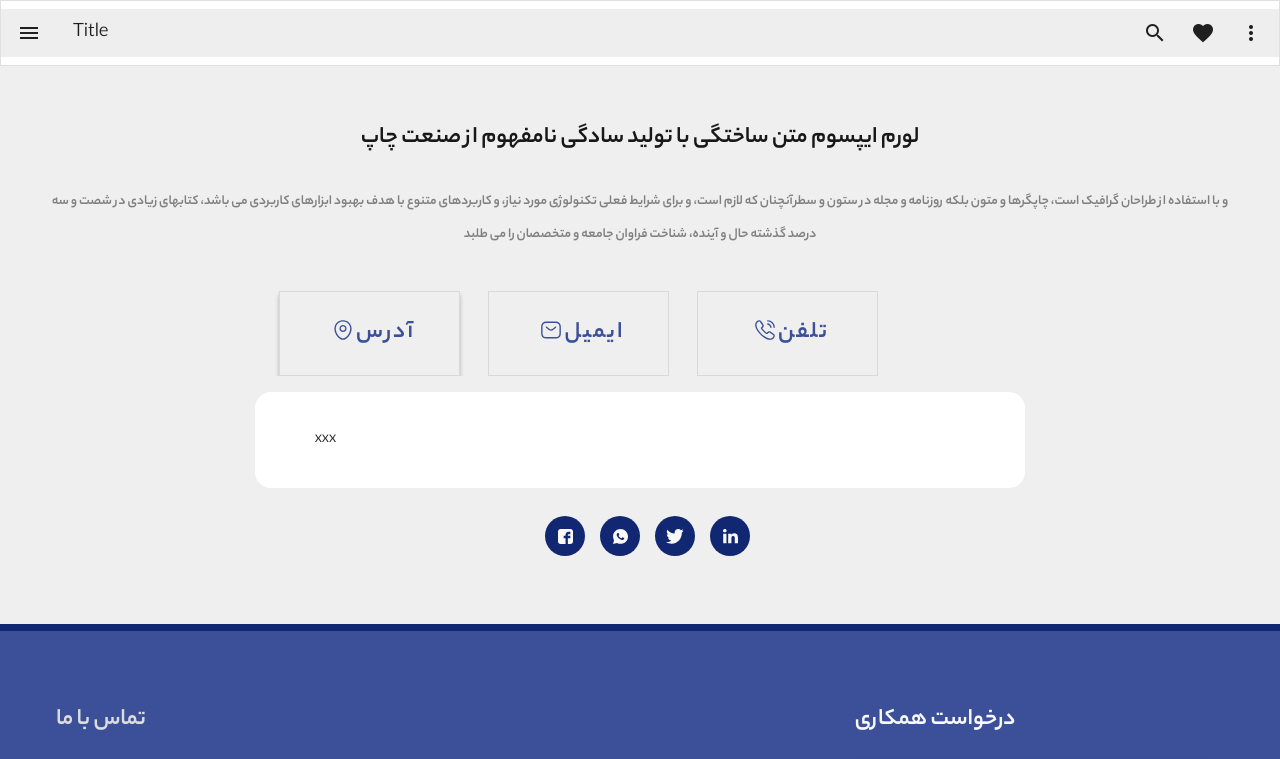
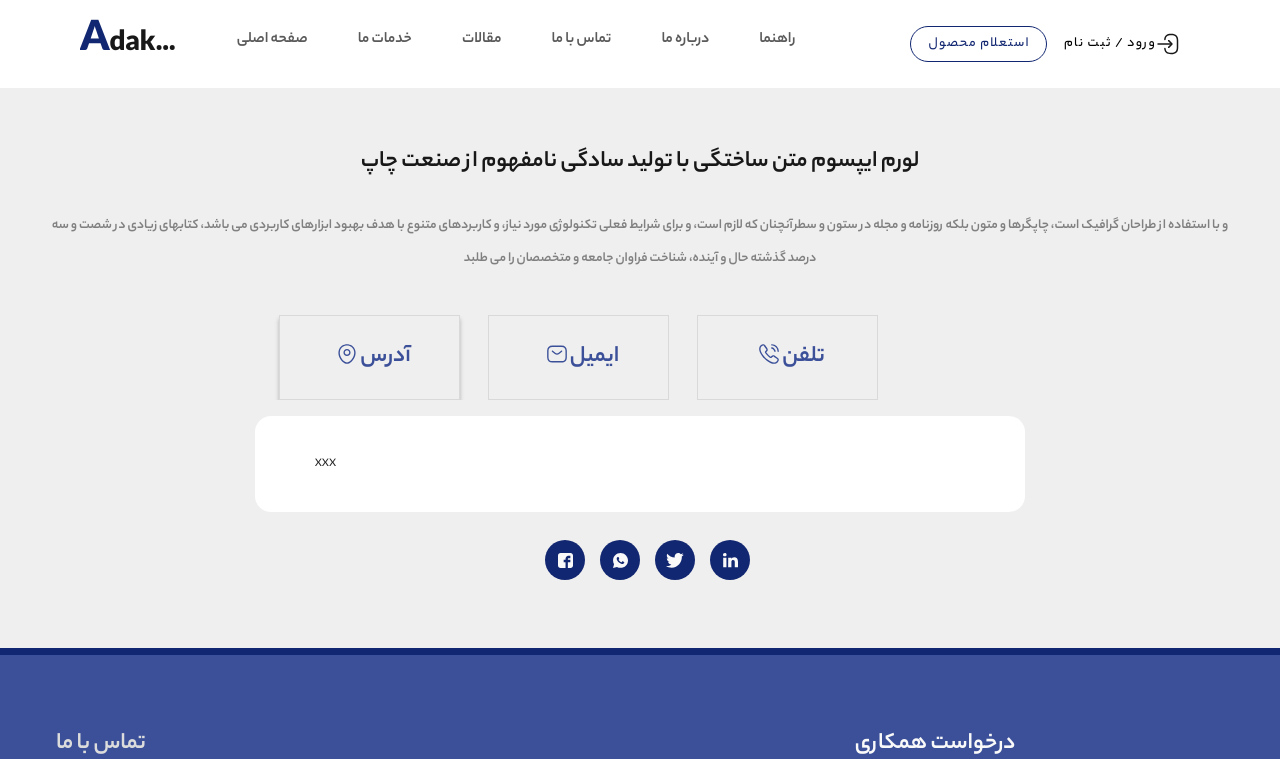
Before and after one commit to maedekaboli/adak, a Vue app: page /contactUs in a window 1280 px wide. Shown: the top 759 px of the page. Built offline with nearby package versions, Linux system fonts and the light colour scheme.

Commit message:
navbar responsive is almost done

```diff
--- /dev/null
+++ b/src/assets/main.scss
@@ -0,0 +1,8 @@
+#app {
+  width: 100%;
+  box-sizing: border-box;
+}
+
+.dir-rtl {
+  direction: rtl;
+}
--- a/src/main.js
+++ b/src/main.js
@@ -3,6 +3,7 @@ import './style.css'
 import App from './App.vue'
 import router from './routes/index'
 import "../src/assets/font/stylesheet.css"
+import "../src/assets/main.scss"
 
 // Vuetify
 import 'vuetify/styles'
--- a/src/views/contact/ContactUs.vue
+++ b/src/views/contact/ContactUs.vue
@@ -88,6 +88,7 @@ const tabItems = ref([
         font-weight: 700;
         font-size: 24px;
         line-height: 37px;
+        letter-spacing: normal;
 
         .v-btn__content {
             color: #3B5099;
--- a/src/views/layout/TheFooter.vue
+++ b/src/views/layout/TheFooter.vue
@@ -122,7 +122,7 @@ const contactUs = ref([
         justify-content: center;
         font-weight: 500;
         font-size: 14px;
-        width: 100vw;
+        width: 100%;
         line-height: 22px;
         text-align: right;
         color: #373C3F;
--- a/src/views/layout/TheNavbar.vue
+++ b/src/views/layout/TheNavbar.vue
@@ -1,23 +1,106 @@
+<script setup>
+import { ref } from 'vue'
+
+const navItems = ref([
+    { title: 'صفحه اصلی', path: '/' },
+    { title: 'خدمات ما', path: '/' },
+    { title: 'مقالات', path: '/blog' },
+    { title: 'تماس با ما', path: '/contactUs' },
+    { title: 'درباره ما', path: '/aboutUs' },
+    { title: 'راهنما', path: '/' },
+
+])
+</script>
+
 <template>
-    <v-app-bar flat absolute border>
-        <v-toolbar density="compact">
-            <v-app-bar-nav-icon></v-app-bar-nav-icon>
+    <div class="TheNavbar">
+        <v-app-bar flat height="88">
+            <v-toolbar absolute color="white" density="compact" height="88">
+                <v-container class="d-flex align-center mx-md-16 mx-auto">
+                    <v-menu width="100%" transition="slide-y-transition">
+                        <template v-slot:activator="{ props }">
+                            <v-app-bar-nav-icon v-bind="props" class="d-md-none d-block"></v-app-bar-nav-icon>
+                        </template>
 
-            <v-toolbar-title>Title</v-toolbar-title>
+                        <v-list>
+                            <RouterLink v-for="(item, i) in navItems" :key="i" :to="item.path" custom v-slot="{ navigate }">
+                                <v-list-item class="dir-rtl" @click="navigate" role="link">
+                                    <v-list-item-title>{{ item.title }}</v-list-item-title>
+                                </v-list-item>
+                            </RouterLink>
+                            <v-list-item class="dir-rtl">
+                                <v-btn variant="outlined" rounded="xl" color="#122771">
+                                    استعلام محصول
+                                </v-btn>
+                            </v-list-item>
+                        </v-list>
+                    </v-menu>
 
-            <v-spacer></v-spacer>
+                    <v-toolbar-title class="text-md-right text-center">Adakmarin</v-toolbar-title>
 
-            <v-btn icon>
-                <v-icon>mdi-magnify</v-icon>
-            </v-btn>
+                    <ul class="navbar-items d-md-flex d-none">
+                        <RouterLink v-for="(item, i) in navItems" :key="i" :to="item.path" custom v-slot="{ navigate }">
+                            <li @click="navigate" role="link" class="mb-2"> {{ item.title }}
+                            </li>
+                        </RouterLink>
+                    </ul>
+                    <v-spacer></v-spacer>
 
-            <v-btn icon>
-                <v-icon>mdi-heart</v-icon>
-            </v-btn>
+                    <v-btn class="ml-2 d-md-block d-none" variant="outlined" rounded="xl" color="#122771">
+                        استعلام محصول
+                    </v-btn>
 
-            <v-btn icon>
-                <v-icon>mdi-dots-vertical</v-icon>
-            </v-btn>
-        </v-toolbar>
-    </v-app-bar>
+                    <v-btn variant="text">
+                        <span class="d-md-block d-none">
+                            ورود / ثبت نام
+                        </span>
+                        <v-img width="24" class="mr-1" src="/login.svg"></v-img>
+                    </v-btn>
+                </v-container>
+            </v-toolbar>
+        </v-app-bar>
+    </div>
 </template>
+
+<style lang="scss">
+.TheNavbar {
+    direction: rtl;
+
+
+
+    .navbar-items {
+        list-style: none;
+
+        li {
+            font-style: normal;
+            font-weight: 700;
+            font-size: 16px;
+            line-height: 25px;
+            margin-left: 50px;
+            cursor: pointer;
+            color: #5A5A5A;
+        }
+    }
+
+    .v-toolbar {
+        .flex-grow-1 {
+            flex-grow: unset !important;
+        }
+    }
+
+    .v-toolbar-title {
+        font-style: normal;
+        font-weight: 900;
+        font-size: 30px;
+        line-height: 70px;
+        color: #181818;
+
+        &::first-letter {
+            text-transform: uppercase;
+            color: #122771;
+            font-size: 45px !important;
+
+        }
+    }
+}
+</style>
```
Also changed, not shown: public/login.svg (added).
